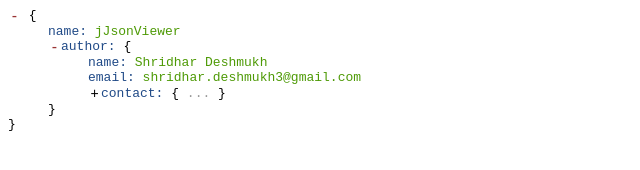
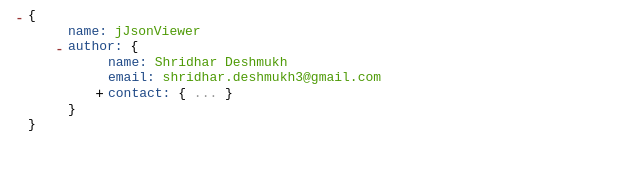
Before and after one commit to Shridhad/jjsonviewer, a plain HTML site: page index.html in a window 1280 px wide. Both pictures are taken after a click on the item 640 px from the left and 93 px from the top of the page. Shown: the whole page, without its empty margins (0-640 px from the left). Drawn offline with Linux system fonts and the light colour scheme.

Commit message:
[Shridhar] - Refectored the styles

```diff
--- a/style.css
+++ b/style.css
@@ -2,14 +2,14 @@
     font-size: 13px;
     line-height: 1.2;
     font-family: monospace;
+    padding-left: 0;
+    margin-left: 20px;
 }
 .jjson-container,
 .jjson-container ul{
     list-style: none outside none;
 }
-.jjson-container {
-    padding-left: 0;
-}
+
 .jjson-container > li  > .key,
 .jjson-container .array .key{
     display: none;
@@ -31,6 +31,7 @@
 }
 .jjson-container .expanded{
     cursor: pointer;
+    position: relative;
 }
 
 .jjson-container .expanded:before{
@@ -46,20 +47,16 @@
     vertical-align: middle;
     font-family: sans-serif;
     color: #933;
+    position: absolute;
+    left: -15px;
+    top: 3px;
 }
+
 .jjson-container .collapsed:before{
     content: "+";
-    padding: 0;
     font-size: 14px;
-    margin: 0;
-    display: inline-block;
-    width: 13px;
-    text-align: center;
-    height: 13px;
-    line-height: 13px;
-    vertical-align: middle;
-    font-family: sans-serif;
     color: #000;
+    top: 1px;
 }
 
 .jjson-container .collapsed .close:before {
```
